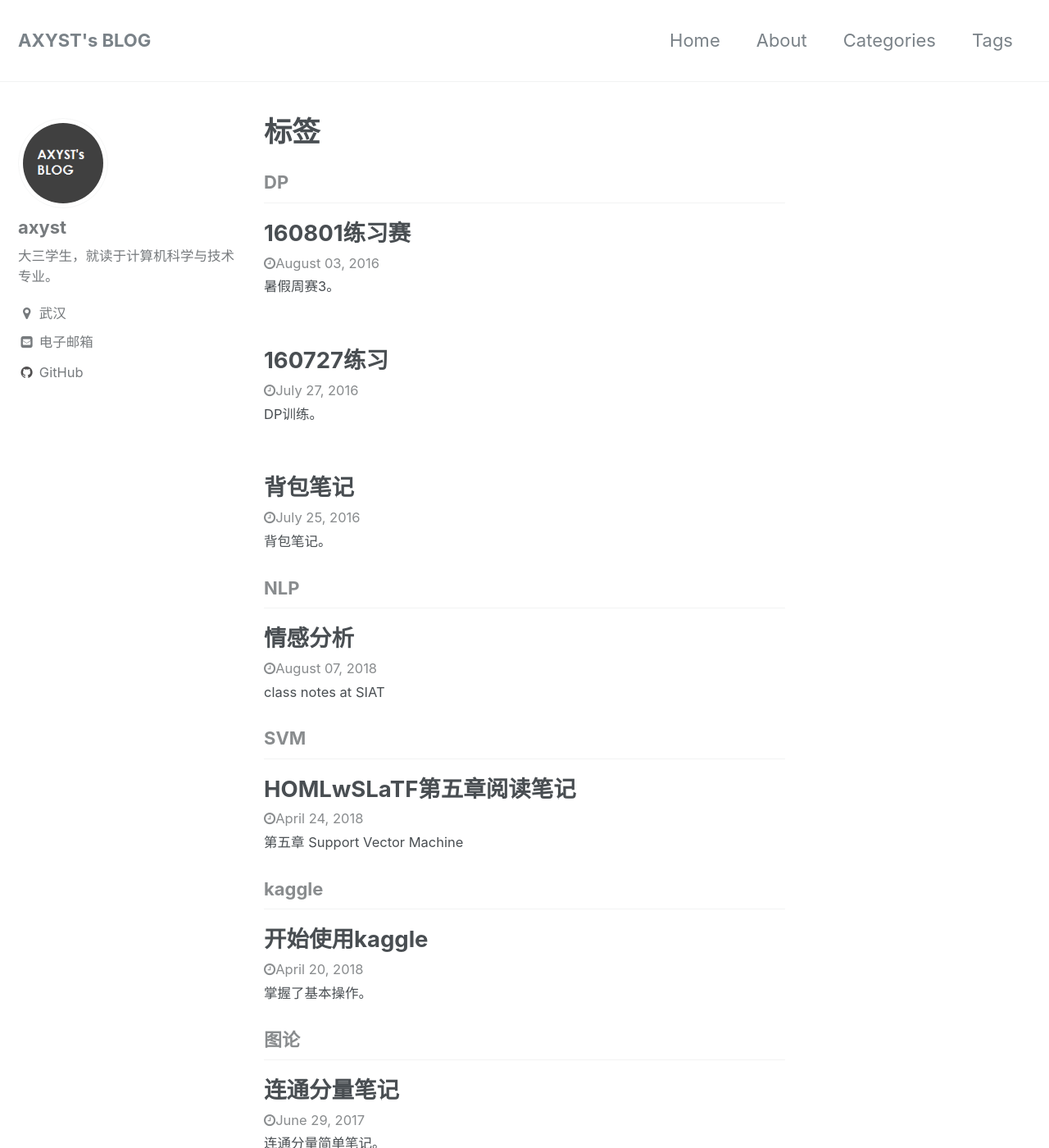
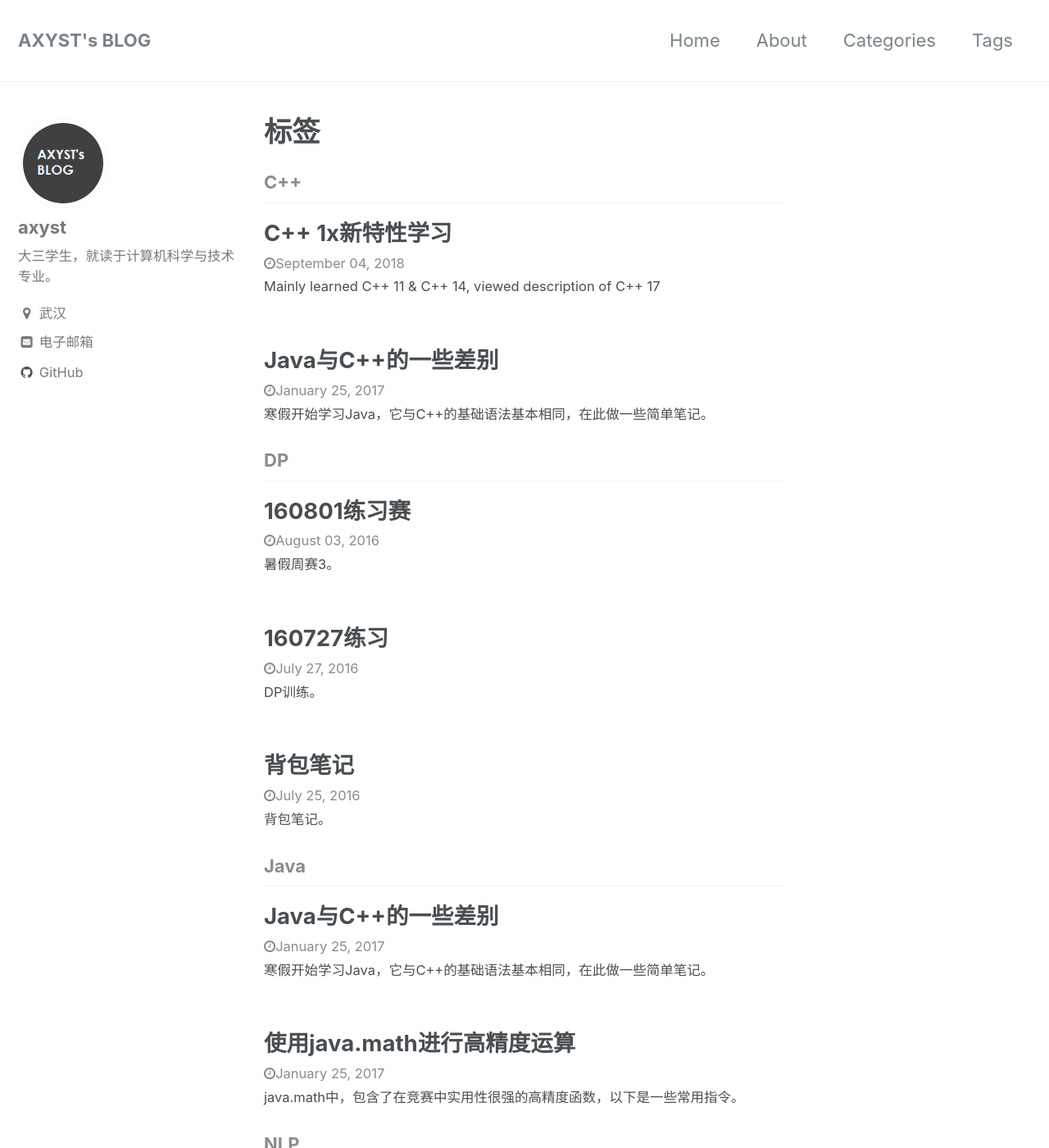
Before and after one commit to a-xyst/a-xyst.github.io, a Jekyll site: the page built from _pages/tags.md, in a window 1280 px wide and 1400 px high. Shown: the whole window at 82% size. Built offline with Jekyll 4.4.1, drawn with Linux system fonts in a browser that asks for light colours; part of the change alters nothing that is shown.

Commit message:
new post

````diff
--- a/_posts/2017-01-25-BigInteger-of-java-math.md
+++ b/_posts/2017-01-25-BigInteger-of-java-math.md
@@ -8,6 +8,7 @@ categories:
   - Language
 tags:
   - 高精度
+  - Java
 ---
 
 java.math中，包含了在竞赛中实用性很强的高精度API，以下是一些常用指令：
--- a/_posts/2017-01-25-some-difference-between-java-and-cpp.md
+++ b/_posts/2017-01-25-some-difference-between-java-and-cpp.md
@@ -8,6 +8,8 @@ categories:
   - Language
 tags:
   - 高精度
+  - C++
+  - Java
 ---
 
 寒假开始学习Java，它与C++的基础语法基本相同，在此做一些简单笔记。
--- /dev/null
+++ b/_posts/2018-09-04-cpp1x-new-features.md
@@ -0,0 +1,519 @@
+---
+title:  "C++ 1x新特性学习"
+excerpt: "Mainly learned C++ 11 & C++ 14, viewed description of C++ 17"
+toc: true
+toc_label: "目录"
+toc_icon: "gear"
+categories:
+  - Language
+tags:
+  - C++
+---
+
+https://www.shiyanlou.com/courses/605
+
+## 语言可用性的强化
+
+
+```c++
+#include <iostream>
+#include <vector>
+#include <initializer_list>
+
+using namespace std;
+// NULL is 0, nullptr is empty pointer
+
+/// constexpr
+const int len2 = 10;
+char arr3[len2 + 5]; // wrong if no const
+constexpr int fibonacci(const int n) { // constexpr for func
+    return n == 1 || n == 2 ? 1 : fibonacci(n - 1) + fibonacci(n - 2);
+}
+int fib[fibonacci(4)];
+
+/// auto
+auto i = 5;
+int arr[10] = {i};
+// auto auto_arr[10] = arr; // wrong
+template<typename T = int, typename U = char>
+// template for param(params can have default value)
+auto add(T x, U y) { return x + y; };
+
+/// decltype
+int tempA = 2;
+// dclTempA is int
+decltype(tempA) dclTempA;
+
+
+/// initializer_list : initialize object with {}
+int arr33[3] = {1, 2, 3};
+struct Aa {
+    int a;
+    double b;
+};
+Aa aa{1, 2.2};
+auto func(initializer_list<int> list) {
+    return list;
+}
+auto fff = func({1, 2, 3});
+
+/// templates
+template class vector<bool>; // instantiate here
+extern template class vector<double>; // do not inst in this file
+vector<vector<int>> www; // no more > >
+template<typename T>
+using vt = vector<T>; // typedef for template
+vt<int> a;
+template<typename... Args> // variable param in template
+void magic(Args... args) {
+    cout << sizeof...(args) << endl;
+}
+
+/// unpack arguments
+template<typename T, typename... Args>
+auto print(T value, Args... args) {
+    cout << value << endl;
+    return initializer_list<T>
+            {([&] { cout << args << endl; }(), value)...};
+}
+
+/// various construction
+class Base { // delegate construction
+public:
+    int val1;
+    int val2;
+
+    Base() {
+        val1 = 1;
+    }
+
+    Base(int val) : Base() {
+        val2 = val;
+    }
+
+    virtual void foo(int);
+
+    virtual void noinherit() final;
+};
+class Sub : public Base { // inherit construction
+public:
+    using Base::Base;
+
+    virtual void foo(int) override; // explicit override
+    //virtual void foo(double) override; // wrong
+};
+class Nodef { // explicit disable default function
+    Nodef() = default; // use default
+    Nodef &operator=(const Nodef &) = delete; // no default
+};
+
+/// strong-typed enumeration
+enum class NewEnum : int {
+    value1 = 100
+};
+template<typename T> // override << to output value1
+ostream &operator<<(typename enable_if<is_enum<T>::value, ostream>::type &stream, const T &e) {
+    return stream << static_cast<typename underlying_type<T>::type>(e);
+}
+
+int main() {
+    // simple iterate
+    vector<int> arr(5, 100);
+    for (auto &itr : arr) cout << itr;
+    // auto
+    vector<int> vec;
+    for (auto itr = vec.begin(); itr != vec.end(); ++itr);
+    // templates
+    magic(1, "");
+    // unpack arguments
+    print(1, 2.1, "233");
+    return 0;
+}
+
+
+```
+
+## 语言运行期的强化
+
+```c++
+#include <iostream>
+#include <utility>
+#include <memory>
+#include <functional>
+
+using namespace std;
+
+void lambda_1() {
+    int val1 = 1;
+    // copied when lambda is created
+    auto copyval1 = [val1] { return val1; };
+    val1 = 100;
+    auto stoval1 = copyval1();
+    cout << val1 << endl;
+    cout << stoval1 << endl;
+};
+
+
+void lambda_2() {
+    int val1 = 1;
+    auto copyval1 = [&val1] { return val1; };
+    val1 = 100;
+    auto stoval1 = copyval1();
+    cout << val1 << endl;
+    cout << stoval1 << endl;
+};
+
+
+void lambda_3() {
+    auto imp = make_unique<int>(1);
+    auto add = [v1 = 1, v2 = move(imp)](int x, int y) -> int { // trailing return type
+        return x + y + v1 + (*v2);
+    }; // 1+1+3+4
+    cout << add(3, 4) << endl;
+};
+
+
+int foo(int var) { return var; }
+void sfun() { // use as function pointer
+    function<int(int)> fun = foo; // return int, param is int
+    int imp = 10;
+    function<int(int)> fun2 = [&](int val) -> int {
+        return 1 + val + imp;
+    };
+    cout << fun(10) << endl; // 10
+    cout << fun2(11) << endl; // 1+11+10
+};
+
+
+int f(int a, int b, int c) { cout << a + b + c << endl; }
+void sbsp() { // bind func and param
+    auto bindf = bind(f, placeholders::_1, 1, 2);
+    bindf(3); // 3+1+2
+}
+
+
+class B {
+public:
+    B() {}
+
+    B(const B &) { cout << "B Constructor" << endl; }
+};
+class A {
+public:
+    A() : m_b(new B()) { cout << "A Constructor" << endl; }
+
+    A(const A &a) : // con with lval
+            m_b(new B(*(a.m_b))) {
+        cout << "A Copy Constructor" << endl;
+    }
+
+    A(A &&a) : // con with rval
+            m_b(a.m_b) {
+        a.m_b = nullptr;
+        cout << "A Move Constructor" << endl;
+    }
+
+    ~A() { delete m_b; }
+
+private:
+    B *m_b;
+};
+static A getA() {
+    A a; // A con
+    cout << "================================================" << endl;
+    return move(a); // A move
+}
+void smove() {
+    A a = getA();
+    cout << "************************************************" << endl;
+    A a1(a); // send lvalue: B con, A copy
+    cout << "++++++++++++++++++++++++++++++++++++++++++++++++" << endl;
+    A a2(move(a));// send rvalue: A move (B is not constructed, save resource)
+}
+
+
+void ref(int &var) {
+    cout << "left" << var << endl;
+}
+void ref(int &&var) {
+    cout << "right" << var << endl;
+}
+template<typename T>
+void pass(T &&v) {
+    cout << "normal passing" << endl; // become left
+    ref(v);
+    cout << "std::move passing" << endl; // become right
+    ref(move(v));
+    cout << "std::forward passing"<<endl; // maintain
+    ref(forward<T>(v));
+}
+void pforward() {
+    cout << "pass right" << endl;
+    pass(1); // lrr
+    cout << "pass left" << endl;
+    int v = 1;
+    pass(v); //lrl
+}
+
+
+int main() {
+    /// lambda function
+    // catch value
+    lambda_1();
+    // catch reference
+    lambda_2();
+    // implicit catch:[]void, [arg1,arg2,...]args, [&]ref, [=]val
+    // catch expression
+    lambda_3();
+    /// function object wrapper
+    // std::function
+    sfun();
+    // std::bind, std::placeholders
+    sbsp();
+    /// right value reference
+    /*rvalue:dies after expression ends
+    pure rvalue: 10, true, 1+2, fun return, lambda
+    expiring value: expression related with rvalue reference(T &&)*/
+    // std::move: change lvalue param to rvalue, can extend xvalue's life
+    smove();
+    // perfect forward: maintain param type
+    pforward();
+    return 0;
+}
+
+```
+
+## 新增容器
+
+```c++
+#include <iostream>
+#include <array>
+#include <unordered_map>
+#include <tuple>
+#include <unordered_set>
+#include <algorithm>
+
+using namespace std;
+
+template<typename T>
+auto tuple_len(T &tpl) {
+    return tuple_size<T>::value;
+}
+
+template<size_t I = 0, typename... Tp>
+inline typename enable_if<I == sizeof...(Tp), void>::type
+print(tuple<Tp...> &t) {}
+
+template<size_t I = 0, typename... Tp>
+inline typename enable_if<I < sizeof...(Tp), void>::type
+print(tuple<Tp...> &t) {
+    cout << get<I>(t) << endl;
+    print<I + 1, Tp...>(t);
+}
+
+int main() {
+    // thin wrapper of C-style array
+    array<int, 4> arr = {1, 2, 3, 4};
+    sort(arr.begin(), arr.end());
+    // ordered: insert and search average O(log(size))
+    // pro: sorted, less memory, can compare, better worst case
+    // unordered: hashed, O(C)
+    // pro: better average case
+    unordered_map<int, int> map;
+    unordered_set<int> set;
+    // tuple
+    auto tup = make_tuple(3.8, 'A', 100);
+    cout << get<2>(tup) << endl;
+    cout << get<double>(tup) << endl;
+    double a;char b;int c;
+    tie(a, b, c) = tup;
+    auto tup2 = tuple_cat(tup, tup);
+    print(tup2);
+    cout<<tuple_len(tup2);
+    return 0;
+}
+
+```
+
+## 智能指针
+
+```c++
+#include <iostream>
+#include <memory>
+
+using namespace std;
+
+void foo(shared_ptr<int> i) { ++(*i); }
+
+int main() {
+    // shared_ptr: reference count
+    auto pointer = make_shared<int>(10);
+    cout << *pointer << endl;
+    foo(pointer);
+    cout << *pointer << endl;
+    auto pointer2 = pointer;
+    ++(*pointer2);
+    // disable sharing with other pointer
+    unique_ptr<int> pointer3 = make_unique<int>(10);
+    // auto pointer4 = pointer3; // wrong
+    // check existence of pointer(doesn't increase count)
+    weak_ptr<int> pointer4 = pointer;
+    cout << pointer4.expired() << endl;
+    return 0;
+}
+
+```
+
+## 正则表达式
+
+```c++
+#include <iostream>
+#include <string>
+#include <regex>
+
+using namespace std;
+
+int main() {
+    string fnames[] = {"foo.txt", "bar.txt", "test", "a0.txt", "AAA.txt"};
+    regex reg("([a-z]+)\\.txt");
+    smatch match;
+    for (auto &fname: fnames) {
+        cout << fname << ":" << regex_match(fname, reg) << endl; // match count
+        if (regex_match(fname, match, reg)) // return bool, edit smatch
+            if (match.size() == 2)
+                cout << fname << " sub: " << match[1].str() << endl;
+    }
+
+    return 0;
+}
+
+```
+
+## 语言级线程支持
+
+```c++
+#include <iostream>
+#include <thread>
+#include <mutex>
+#include <future>
+#include <queue>
+#include <chrono>
+#include <condition_variable>
+
+using namespace std;
+void foo() {
+    cout << "hello world" << endl;
+}
+mutex mtx;
+
+void block_area() {
+    unique_lock<mutex> lock(mtx);
+    //...
+}
+
+void conva() {
+    // 生产者数量
+    queue<int> produced_nums;
+    // 互斥锁
+    mutex m;
+    // 条件变量
+    condition_variable cond_var;
+    // 结束标志
+    bool done = false;
+    // 通知标志
+    bool notified = false;
+
+    // 生产者线程
+    thread producer([&]() {
+        for (int i = 0; i < 5; ++i) {
+            this_thread::sleep_for(chrono::seconds(1));
+            // 创建互斥锁
+            unique_lock<mutex> lock(m);
+            cout << "producing " << i << '\n';
+            produced_nums.push(i);
+            notified = true;
+            // 通知一个线程
+            cond_var.notify_one();
+        }
+        done = true;
+        cond_var.notify_one();
+    });
+
+    // 消费者线程
+    thread consumer([&]() {
+        unique_lock<mutex> lock(m);
+        while (!done) {
+            while (!notified) {  // 循环避免虚假唤醒
+                cond_var.wait(lock);
+            }
+            while (!produced_nums.empty()) {
+                cout << "consuming " << produced_nums.front() << '\n';
+                produced_nums.pop();
+            }
+            notified = false;
+        }
+    });
+
+    producer.join();
+    consumer.join();
+
+}
+
+int main() {
+    // create thread
+    thread t(foo);
+    t.join();
+    // no other lock control same mutex
+    thread thd(block_area);
+    thd.join();
+    // package the lambda exp in task
+    // packaged_task template param is type of the func
+    packaged_task<int()> task([](){return 7;});
+    // can use future to get asych op result
+    future<int> result = task.get_future();    // do task in one thread
+    thread(move(task)).detach();    cout << "Waiting...";
+    result.wait();
+    cout << "Done!" <<  endl << "Result is " << result.get() << '\n';
+    // awake waiting thread to avoid dead lock
+    conva();
+    return 0;
+}
+```
+
+## 杂项/c++17
+
+```c++
+void no_except() noexcept;
+string str = R"(C:\no\escape\character)";
+#include <iostream>
+#include <string>
+#include <variant>
+#include <tuple>
+
+using namespace std;
+
+// c++ 17 new feature
+// non-type template parameter
+template <auto value> void foo() {
+    return;
+}
+// std::variant<>
+template<typename T>
+variant<T> fun(size_t i, T j) {
+}
+// structured binding
+tuple<int,double,string> f() {
+    return make_tuple(1,2.3,"456");
+}
+int main() {
+    foo<10>();
+    auto [x,y,z] = f();
+    // can use temporary var in if/switch
+    if (auto p = pair<int,int>(2,2); !p.second) {
+        //...
+    } else {
+        //...
+    }
+    return 0;
+}
+```
````
